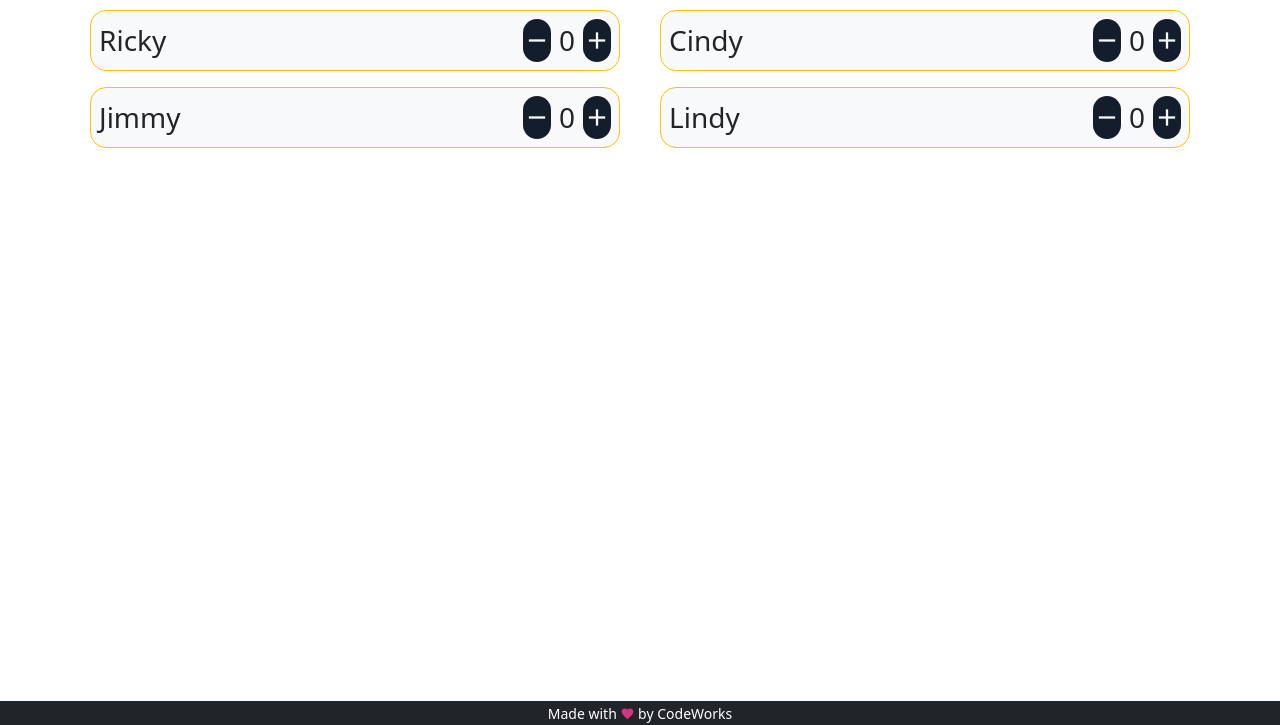
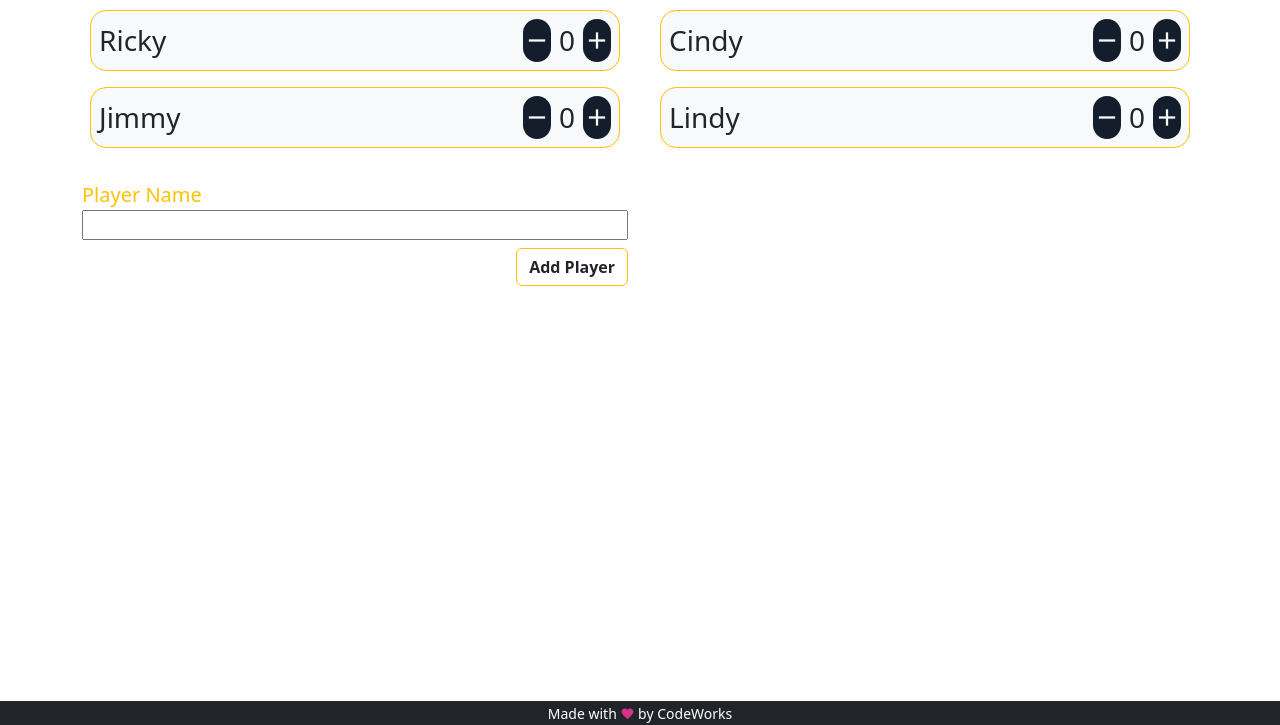
Before and after one commit to d-hooper/game_night, a plain HTML site: page index.html in a window 1280 px wide. Shown: the part 75-800 px from the top of the page. Drawn offline with nearby package versions, Linux system fonts and the light colour scheme.

Commit message:
scores can no longer drop below 0; initial for html

```diff
--- a/app/controllers/PlayersController.js
+++ b/app/controllers/PlayersController.js
@@ -9,15 +9,21 @@ export class PlayersController {
   }
 
   scorePoint(playerName) {
-    console.log(playerName, 'scores a point')
     playersService.changePointTotal(playerName, 1)
     this.drawPlayers()
   }
 
   losePoint(playerName) {
-    console.log(playerName, 'loses a point')
     playersService.changePointTotal(playerName, -1)
     this.drawPlayers()
+  }
+
+  addPlayer(playerName) {
+    const players = AppState.players
+    event.preventDefault()
+    players.push(playerName)
+    console.log('Added', playerName);
+
   }
 
   drawPlayers() {
--- a/app/models/Player.js
+++ b/app/models/Player.js
@@ -8,7 +8,7 @@ export class Player {
 
   get PlayerTemplateCard() {
     return /*html*/ `
-  <div class="col-6">
+  <div class="col-md-6">
     <div class="bg-light text-dark fs-3 rounded-4 p-2 m-2 d-flex justify-content-between align-content-center border border-warning">
       <p class="mb-0">${this.name}</p>
       <div class="d-flex gap-2">
--- a/app/services/PlayersServices.js
+++ b/app/services/PlayersServices.js
@@ -10,7 +10,7 @@ class PlayersService {
     const players = AppState.players
     const foundPlayer = players.find(p => p.name == playerName)
     foundPlayer.score += amount
-    console.log(foundPlayer, "-", foundPlayer.score)
+    if (foundPlayer.score <= 0) foundPlayer.score = 0
   }
 }
 
--- a/assets/style/style.css
+++ b/assets/style/style.css
@@ -17,3 +17,7 @@ main {
   justify-content: start;
   align-items: end;
 }
+
+.text-shadow {
+  text-shadow: 2px 2px 3px #000;
+}
--- a/index.html
+++ b/index.html
@@ -38,6 +38,19 @@
           </div>
         </div> -->
       </section>
+      <div class="row">
+        <div class="col-md-6">
+          <form onsubmit="app.PlayersController.addPlayer(playerName)">
+            <div class="d-md-flex-column my-2">
+              <label class="text-warning fs-5" for="name">Player Name</label>
+              <input class="w-100" type="text" minlength="2" maxlength="15" name="playerName" required />
+            </div>
+            <div class="text-end">
+              <button class="btn btn-outline-warning text-dark fw-bolder" type="submit">Add Player</button>
+            </div>
+          </form>
+        </div>
+      </div>
     </div>
 
   </main>
```
